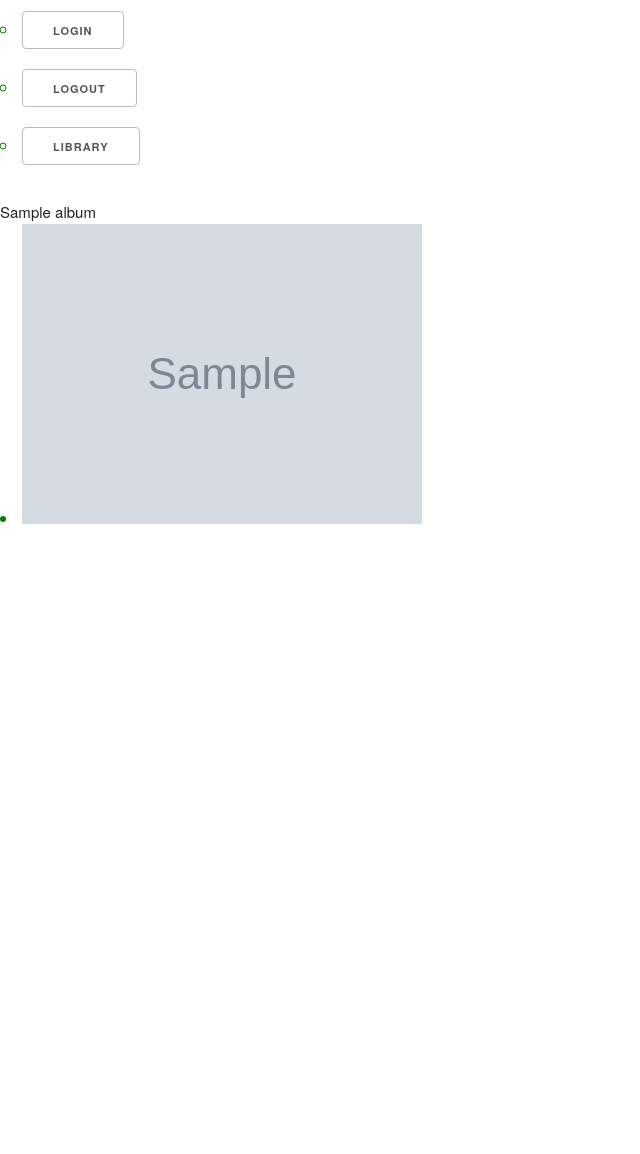
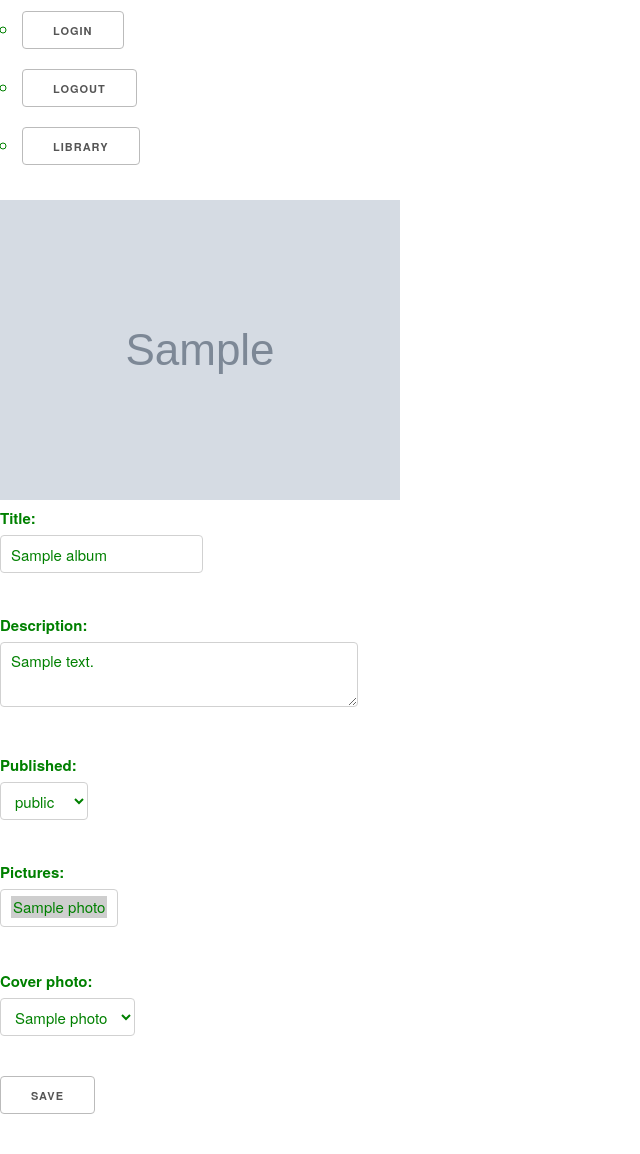
Before and after one commit to icarrera/django-imager, a Django app: page /images/album/1/edit in a window 1280 px wide. Shown: the part 161-1315 px from the top of the page, without its empty margins (0-640 px from the left). Before the commit the page ends 685 px from the top, so only its background shows below. Run offline with Django 3.2, Linux system fonts and the light colour scheme; a user stored in the database is signed in; tables that the repository leaves empty hold one stand-in row (values such as "Sample post"); grey boxes marked "Sample" are stand-in pictures; some libraries are stand-ins or nearby versions.

Commit message:
Added photo and album update views.

```diff
--- /dev/null
+++ b/imagersite/imager_images/templates/imager_images/album_update_form.html
@@ -0,0 +1,12 @@
+{% extends 'base.html' %}
+
+{% block content %}
+
+<img src="/media/{{ album.cover_photo.image }}">
+<form action="" method="post">
+    {% csrf_token %}
+    {{ form.as_p }}
+    <input type="submit" value="Save" />
+</form>
+
+{% endblock %}
--- a/imagersite/imagersite/urls.py
+++ b/imagersite/imagersite/urls.py
@@ -22,7 +22,7 @@ from django.conf import settings
 from django.conf.urls.static import static
 from django.contrib.staticfiles.urls import staticfiles_urlpatterns
 import registration
-from .views import home_page, PhotoDetailView, CreatePhoto, AlbumDetailView, CreateAlbum
+from .views import home_page, PhotoDetailView, CreatePhoto, AlbumDetailView, CreateAlbum, EditAlbum, EditPhoto
 from imager_images.models import Photo, Album
 
 
@@ -31,8 +31,10 @@ urlpatterns = [
     url(r'^$', home_page, name='home_page'),
     url(r'^images/photos/add', CreatePhoto.as_view(success_url="/images/library/")),
     url(r'^images/albums/add', CreateAlbum.as_view(success_url="/images/library/")),
-    url(r'^images/photos/(?P<pk>\d+)', PhotoDetailView.as_view()),
-    url(r'^images/album/(?P<pk>\d+)', AlbumDetailView.as_view()),
+    url(r'^images/album/(?P<pk>\d+)/edit', EditAlbum.as_view(success_url="/images/library/")),
+    url(r'^images/photos/(?P<pk>\d+)/edit', EditPhoto.as_view(success_url="/images/library/")),
+    url(r'^images/photos/(?P<pk>\d+)$', PhotoDetailView.as_view()),
+    url(r'^images/album/(?P<pk>\d+)$', AlbumDetailView.as_view()),
     url(r'^images/library/$', login_required(TemplateView.as_view(template_name='imager_images/library.html'))),
     url(r'^profile$', TemplateView.as_view(template_name='imager_profile/user_profile.html')),
     url(r'^accounts/', include('registration.backends.hmac.urls')),
--- a/imagersite/imagersite/views.py
+++ b/imagersite/imagersite/views.py
@@ -44,6 +44,7 @@ class PhotoDetailView(DetailView):
         else:
             raise PermissionDenied
 
+
 @method_decorator(login_required, name='dispatch')
 class AlbumDetailView(DetailView):
     """Album detail view."""
@@ -65,10 +66,18 @@ class AlbumDetailView(DetailView):
         else:
             raise PermissionDenied
 
+
 @method_decorator(login_required, name='dispatch')
 class ProfileView(TemplateView):
     model = ImagerProfile
     template_name = 'user_profile.html'
+
+# @method_decorator(login_required, name='dispatch')
+# class EditProfile(UpdateView):
+#     model = ImagerProfile
+#     template_name_suffix = '_update_form'
+#     fields = ['', 'description', 'published', 'image']
+
 
 @method_decorator(login_required, name='dispatch')
 class CreatePhoto(CreateView):
@@ -80,7 +89,6 @@ class CreatePhoto(CreateView):
         """
         If the form is valid, save the associated model.
         """
-        # import pdb; pdb.set_trace()
         self.object = form.save(commit=False)
         self.object.user_id = self.request.user.id
         self.object.save()
@@ -97,7 +105,6 @@ class CreateAlbum(CreateView):
         """
         Returns an instance of the form to be used in this view.
         """
-        # import pdb; pdb.set_trace()
         form = super(CreateAlbum, self).get_form()
         form.fields['pictures'].queryset = self.request.user.photo_set.all()
         return form
@@ -110,3 +117,44 @@ class CreateAlbum(CreateView):
         self.object.user_id = self.request.user.id
         self.object.save()
         return super(CreateAlbum, self).form_valid(form)
+
+
+@method_decorator(login_required, name='dispatch')
+class EditAlbum(UpdateView):
+    model = Album
+    template_name_suffix = '_update_form'
+    fields = ['title', 'description', 'published', 'pictures', 'cover_photo']
+
+    def get_form(self, form_class=None):
+        """
+        Returns an instance of the form to be used in this view.
+        """
+        # import pdb; pdb.set_trace()
+        form = super(EditAlbum, self).get_form()
+        form.fields['pictures'].queryset = self.request.user.photo_set.all()
+        return form
+
+    def form_valid(self, form, *args, **kwargs):
+        """
+        If the form is valid, save the associated model.
+        """
+        self.object = form.save(commit=False)
+        self.object.user_id = self.request.user.id
+        self.object.save()
+        return super(EditAlbum, self).form_valid(form)
+
+
+@method_decorator(login_required, name='dispatch')
+class EditPhoto(UpdateView):
+    model = Photo
+    template_name_suffix = '_update_form'
+    fields = ['title', 'description', 'published']
+
+    def form_valid(self, form, *args, **kwargs):
+        """
+        If the form is valid, save the associated model.
+        """
+        self.object = form.save(commit=False)
+        self.object.user_id = self.request.user.id
+        self.object.save()
+        return super(EditPhoto, self).form_valid(form)
```
Also changed, not shown: imagersite/imager_images/templates/imager_images/library.html (+23 -2 lines), imagersite/imager_images/templates/imager_images/photo_update_form.html (added, +11 -0 lines).
